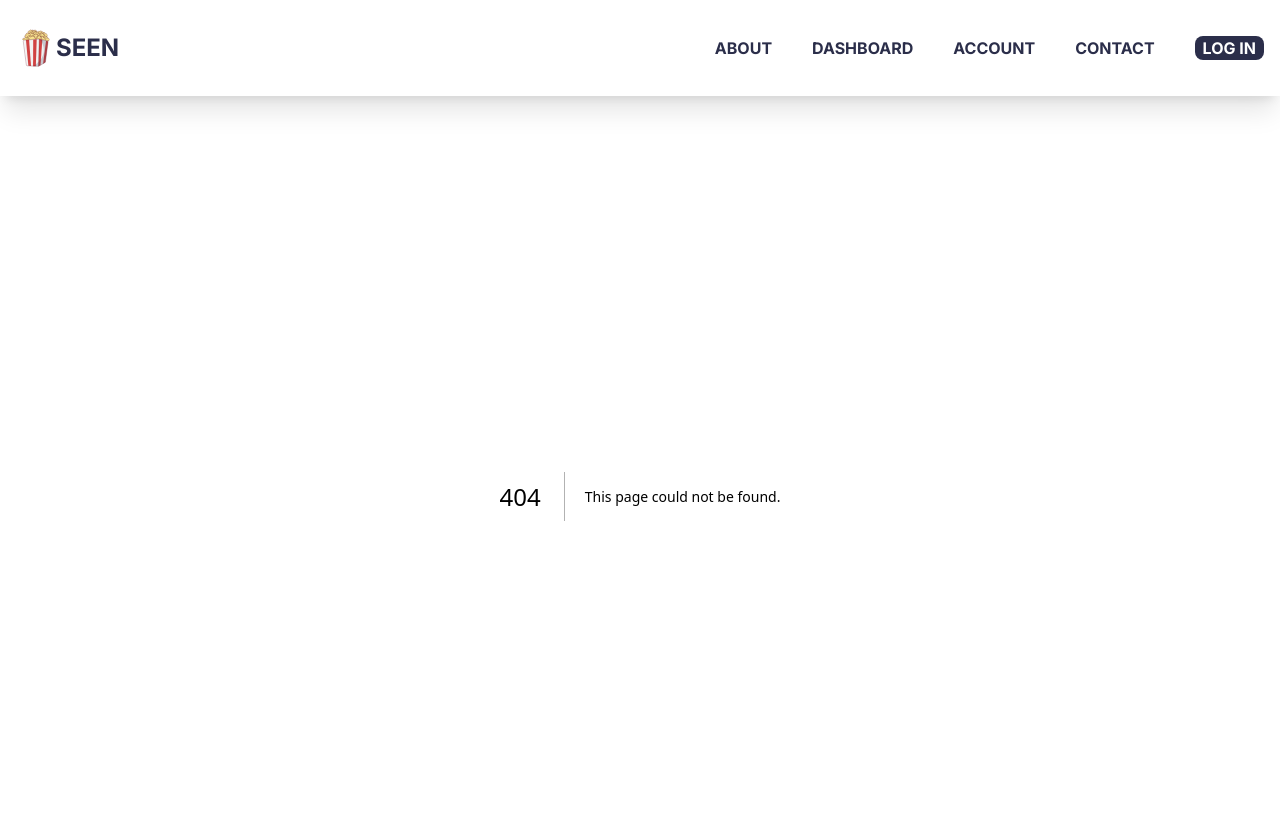
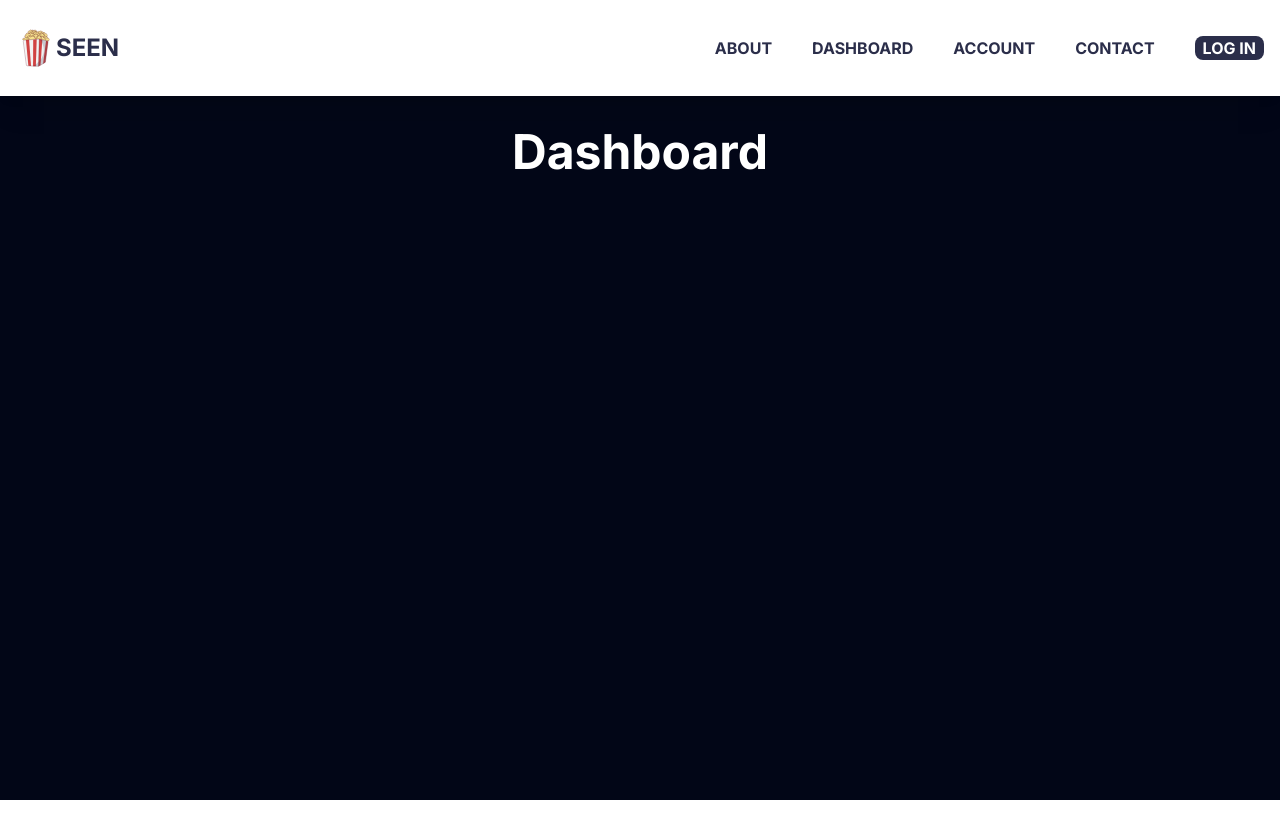
Before and after one commit to mblumx/seen-next, a Next.js app: page /dash in a window 1280 px wide. Before the commit this address had no page. Shown: the top 838 px of the page. After the commit the page ends 800 px from the top, so only its background shows below. Built offline with nearby package versions, Linux system fonts and the light colour scheme.

Commit message:
Create Dashboard (Dash) page

```diff
--- /dev/null
+++ b/app/dash/page.tsx
@@ -0,0 +1,14 @@
+import React from "react"
+
+const Dash = () => {
+  return (
+    <div className="flex container bg-slate-950 mx-auto h-[calc(100svh-96px)]">
+      <div className="flex mx-auto justify-center py-8 text-5xl font-bold lg:px-0">
+        <h1 className="flex text-white">Dashboard</h1>
+      </div>
+      <div></div>
+    </div>
+  )
+}
+
+export default Dash
--- a/app/page.tsx
+++ b/app/page.tsx
@@ -12,10 +12,9 @@ export default function Home() {
   return (
     //hero
 
-    <section className="bg-slate-950 ">
     <div className="flex flex-row justify-between container bg-slate-950 mx-auto overflow-hidden">
       <div className="flex items-center gap-14 flex-col text-white mx-auto pt-48">
-          <h1 className="text-center lg:text-left px-4 lg:px-0 text-5xl font-bold">
+        <h1 className="text-center lg:text-left px-4  text-5xl font-bold lg:px-0">
           The Must-See App for Film Buffs.
         </h1>
         <div className="text-center text-lg">
@@ -50,6 +49,5 @@ export default function Home() {
         />
       </div>
     </div>
-    </section>
   )
 }
```
Lines whose indentation alone changed are shown as unchanged.
